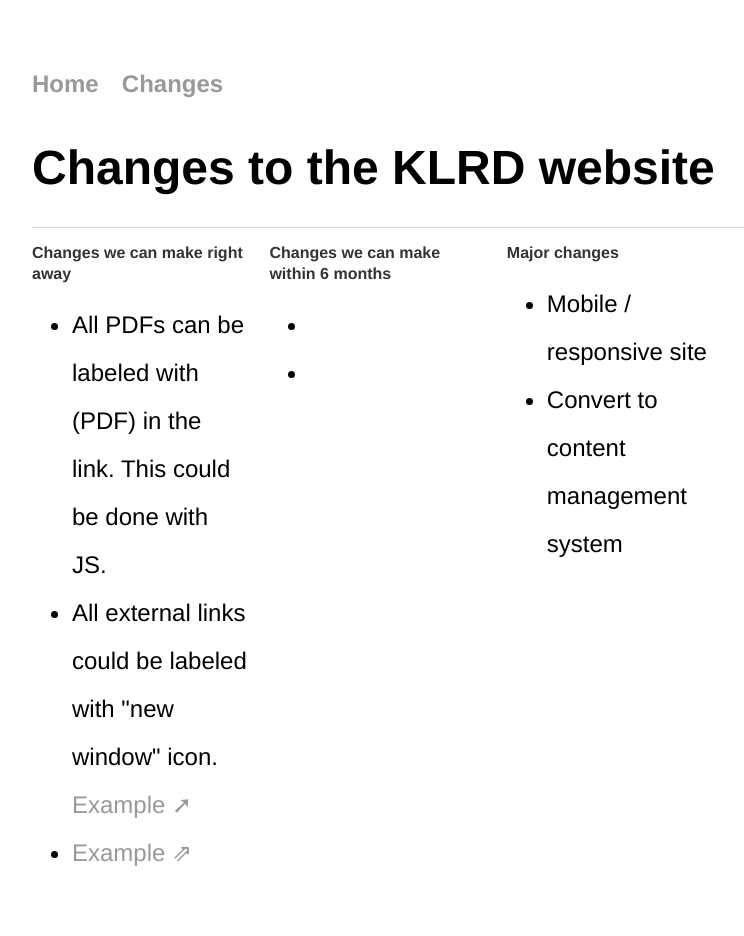
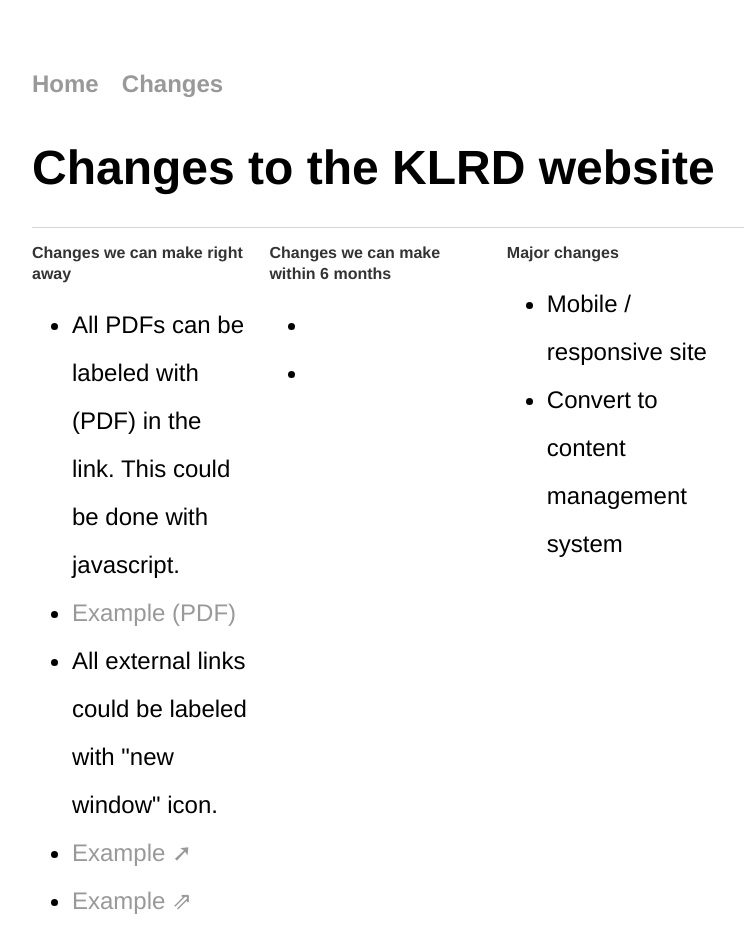
Before and after one commit to karlfun/karlfun.github.io, a Jekyll site: the page built from changes/index.html, in a window 1280 px wide. Shown: the whole page, without its empty margins (160-904 px from the left). Built offline with Jekyll 4.4.1, drawn with Linux system fonts in a browser that asks for light colours; before the commit the page ends 900 px from its top, so only the background shows below that.

Commit message:
Update index.html

```diff
--- a/changes/index.html
+++ b/changes/index.html
@@ -9,9 +9,11 @@
 <div class="onethird">
 <p><strong>Changes we can make right away</strong></p>
 <ul>
-  <li>All PDFs can be labeled with (PDF) in the link. This could be done with JS.</li>
-  <li>All external links could be labeled with "new window" icon. <a href=#">Example &#x279a;</a></li>
-    <li><a href=#">Example &#x21D7;</a></li>
+  <li>All PDFs can be labeled with (PDF) in the link. This could be done with javascript.</li>
+  <li><a href="#">Example (PDF)</a></li>
+  <li>All external links could be labeled with "new window" icon.</li>
+  <li><a href=#">Example &#x279a;</a></li>
+  <li><a href=#">Example &#x21D7;</a></li>
 </ul>
 
 </div>
```
